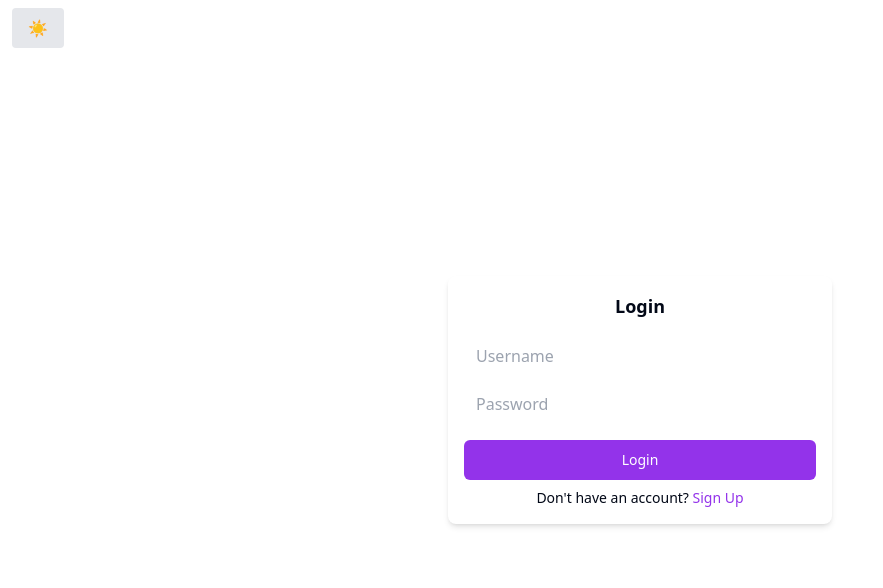
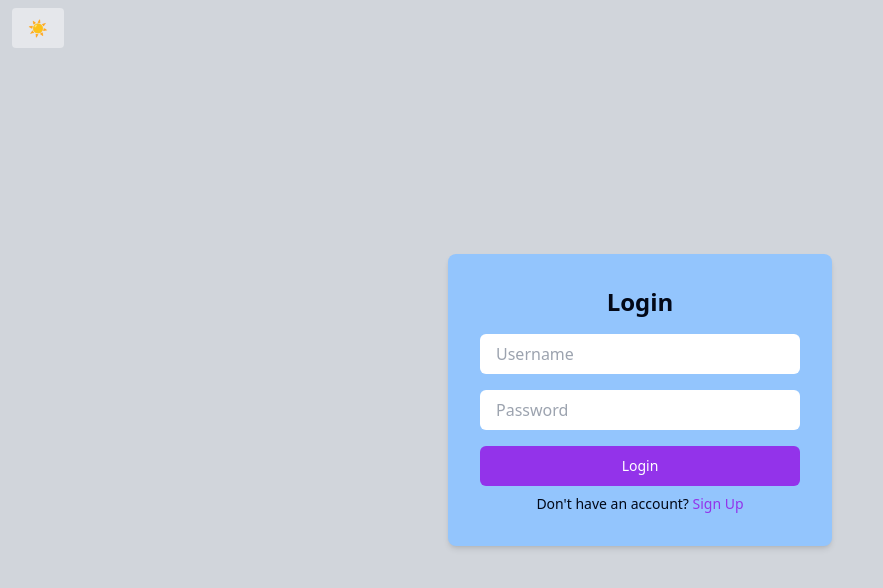
Before and after one commit to Chu-rill/E-commerce-React, a React (Vite) app in the folder client/: page / in a window 1280 px wide. Shown: the top 588 px of the page, without its empty margins (0-883 px from the left). Built offline with nearby package versions, Linux system fonts and the light colour scheme.

Commit message:
changed the color to fit different themes and adjusted the pop over

```diff
--- a/client/src/components/ui/SignError.jsx
+++ b/client/src/components/ui/SignError.jsx
@@ -10,26 +10,31 @@ function SignError({ isOpen, onClose }) {
             position: "fixed",
             top: "50%",
             left: "50%",
-            width: "400px",
-            height: "200px",
+            width: "450px",
+            height: "250px",
             transform: "translate(-50%, -50%)",
-            backgroundColor: "black",
-            border: "1px solid #ccc",
+            backgroundColor: "#3b82f6", // Matching blue color with the login component
+            // border: "1px solid #2563eb", // Matching border color with the login component
+            border: "3px solid white",
             padding: "10px",
-            borderRadius: "5px",
+            borderRadius: "25px",
             boxShadow: "0px 2px 5px rgba(0, 0, 0, 0.1)",
+            display: "flex",
+            justifyContent: "center",
+            alignItems: "center",
             zIndex: 9999, // Ensure it's above other elements
+            color: "#fff", // Text color
           }}
         >
           {/* <p>All fields must be filled</p> */}
-          <div style={{ marginBottom: "10px", color: "#fff" }}>
+          <div style={{ marginBottom: "10px", fontSize: "1.7rem" }}>
             All fields must be filled
           </div>
           <Button
             onClick={onClose}
             style={{
               background: "none",
-              color: "white",
+              color: "#fff", // Button text color
               border: "none",
               cursor: "pointer",
               position: "absolute",
--- a/client/src/pages/log-sign/Login.jsx
+++ b/client/src/pages/log-sign/Login.jsx
@@ -20,19 +20,19 @@ function Login(props) {
   };
   return (
     <div className="flex flex-col items-center justify-center h-screen">
-      <div className="bg-white dark:bg-gray-800 rounded-lg shadow-md p-4 max-w-sm w-full">
-        <h2 className="text-lg mb-4 font-semibold text-center">Login</h2>
+      <div className="bg-blue-300 dark:bg-gray-800 rounded-lg shadow-md p-8 max-w-sm w-full">
+        <h2 className="text-2xl mb-4 font-semibold text-center">Login</h2>
         <input
           type="text"
           placeholder="Username"
-          className="w-full rounded-md px-3 py-2 mb-2 dark:bg-gray-200 dark:text-gray-800 focus:outline-none focus:ring focus:border-purple-600"
+          className="w-full rounded-md px-4 py-2 mb-4 dark:bg-gray-200 dark:text-gray-800 focus:outline-none focus:ring focus:border-purple-600"
           value={user}
           onChange={(e) => setUser(e.target.value)}
         />
         <input
           type="password"
           placeholder="Password"
-          className="w-full rounded-md px-3 py-2 mb-4 dark:bg-gray-200 dark:text-gray-800 focus:outline-none focus:ring focus:border-purple-600"
+          className="w-full rounded-md px-4 py-2 mb-4 dark:bg-gray-200 dark:text-gray-800 focus:outline-none focus:ring focus:border-purple-600"
           value={pass}
           onChange={(e) => setPass(e.target.value)}
         />
--- a/client/src/pages/log-sign/Main.jsx
+++ b/client/src/pages/log-sign/Main.jsx
@@ -5,7 +5,7 @@ import SignUp from "./SignUp";
 function Main() {
   const [login, setLogin] = useState(true);
   return (
-    <div className="flex justify-center items-center ">
+    <div className="flex justify-center items-center bg-gray-300 dark:bg-background">
       <ThemeToggleButton />
       {login ? <Login setLogin={setLogin} /> : <SignUp setLogin={setLogin} />}
     </div>
--- a/client/src/pages/log-sign/SignUp.jsx
+++ b/client/src/pages/log-sign/SignUp.jsx
@@ -22,20 +22,20 @@ function SignUp(props) {
 
   return (
     <div className="flex flex-col items-center justify-center h-screen overflow-y-auto">
-      <div className="bg-white dark:bg-gray-800 rounded-lg shadow-md p-4 max-w-sm w-full">
-        <h2 className="text-lg mb-2 font-semibold text-center">Sign Up</h2>
+      <div className=" bg-blue-300 dark:bg-gray-800 rounded-lg shadow-md p-8 max-w-sm w-full">
+        <h2 className="text-2xl mb-4 font-semibold text-center">Sign Up</h2>
 
         <input
           type="text"
           placeholder="Username"
-          className="w-full rounded-md px-3 py-2 mb-2 dark:bg-gray-200 dark:text-gray-800 focus:outline-none focus:ring focus:border-purple-600"
+          className="w-full rounded-md px-4 py-2 mb-4 dark:bg-gray-200 dark:text-gray-800 focus:outline-none focus:ring focus:border-purple-600"
           value={user}
           onChange={(e) => setUser(e.target.value)}
         />
         <input
           type="password"
           placeholder="Password"
-          className="w-full rounded-md px-3 py-2 mb-2 dark:bg-gray-200 dark:text-gray-800 focus:outline-none focus:ring focus:border-purple-600"
+          className="w-full rounded-md px-4 py-2 mb-4 dark:bg-gray-200 dark:text-gray-800 focus:outline-none focus:ring focus:border-purple-600"
           value={pass}
           onChange={(e) => setPass(e.target.value)}
         />
```
